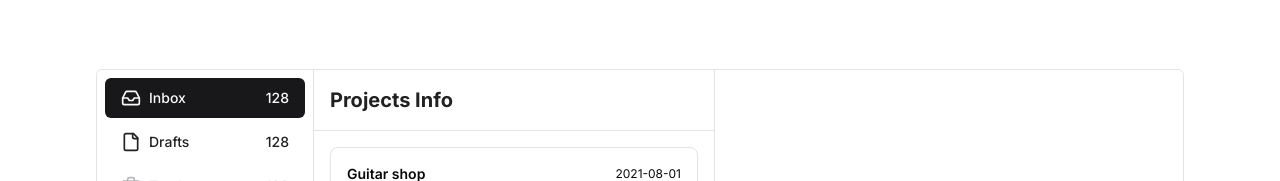
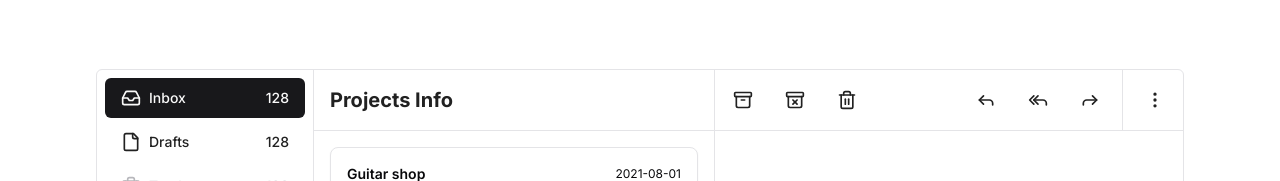
Before and after one commit to BartoszBrodowski/portfolio, a Next.js app: page / in a window 1280 px wide. Shown: the part 731-912 px from the top of the page. Built offline with nearby package versions, Linux system fonts and the light colour scheme.

Commit message:
feat(projects): content header

```diff
--- a/package.json
+++ b/package.json
@@ -13,6 +13,7 @@
     "@radix-ui/react-scroll-area": "^1.0.5",
     "@radix-ui/react-separator": "^1.0.3",
     "@radix-ui/react-slot": "^1.0.2",
+    "@radix-ui/react-tooltip": "^1.0.7",
     "@visx/group": "^3.3.0",
     "@visx/pattern": "^3.3.0",
     "@visx/shape": "^3.5.0",
--- a/src/components/Projects/ProjectContent.tsx
+++ b/src/components/Projects/ProjectContent/ProjectContent.tsx
@@ -1,5 +1,7 @@
 import { Project } from "@/interfaces/project.interface";
 import { FunctionComponent } from "react";
+import ProjectContentHeader from "./ProjectContentHeader";
+import { Separator } from "@/components/ui/separator";
 
 interface ProjectContentProps {
     project: Project;
@@ -7,8 +9,9 @@ interface ProjectContentProps {
 
 const ProjectContent: FunctionComponent<ProjectContentProps> = ({project}) => {
     return (
-        <div>
-            {project.name}
+        <div className="flex flex-col w-full">
+            <ProjectContentHeader />
+            <Separator />
         </div>
     );
 }
--- /dev/null
+++ b/src/components/Projects/ProjectContent/ProjectContentHeader.tsx
@@ -0,0 +1,79 @@
+import { FunctionComponent } from "react";
+import { Archive, ArchiveX, Trash2, Reply, ReplyAll, Forward, MoreVertical, icons } from "lucide-react";
+import { Separator } from "@/components/ui/separator";
+import { Tooltip, TooltipContent, TooltipProvider } from "@/components/ui/tooltip";
+import { TooltipTrigger } from "@radix-ui/react-tooltip";
+import { Button } from "@/components/ui/button";
+
+interface IconTooltip {
+    element: JSX.Element;
+    tooltipText: string;
+}
+
+const iconSize = 20
+
+const archiveIcons: IconTooltip[] = [
+    { element: <Archive size={iconSize} />, tooltipText: "Archive" },
+    { element: <ArchiveX size={iconSize} />, tooltipText: "Unarchive" },
+    { element: <Trash2 size={iconSize} />, tooltipText: "Delete" }
+];
+
+const forwardIcons: IconTooltip[] = [
+    { element: <Reply size={iconSize} />, tooltipText: "Reply" },
+    { element: <ReplyAll size={iconSize} />, tooltipText: "Reply all" },
+    { element: <Forward size={iconSize} />, tooltipText: "Forward" }
+];
+
+const ProjectContentHeader: FunctionComponent = () => {
+    return (
+        <div className="flex justify-between w-full h-[60px] px-2">
+            <TooltipProvider delayDuration={0}>
+                <ul className="flex items-center justify-between gap-3">
+                    {archiveIcons.map((icon, index) => {
+                        return (
+                            <Tooltip key={index}>
+                                <TooltipTrigger asChild>
+                                    <Button variant='ghost' size='icon'>
+                                        {icon.element}
+                                        <TooltipContent>
+                                            <span>{icon.tooltipText}</span>
+                                        </TooltipContent>
+                                    </Button>
+                                </TooltipTrigger>
+                            </Tooltip>
+                        )
+                    })}
+                </ul>
+                <ul className="flex items-center gap-3">
+                    {forwardIcons.map((icon, index) => {
+                        return (
+                            <Tooltip key={index}>
+                                <TooltipTrigger asChild>
+                                    <Button variant='ghost' size='icon'>
+                                        {icon.element}
+                                        <TooltipContent>
+                                            <span>{icon.tooltipText}</span>
+                                        </TooltipContent>
+                                    </Button>
+                                </TooltipTrigger>
+                            </Tooltip>
+                        )
+                    })}
+                    <Separator orientation="vertical" />
+                    <Tooltip>
+                        <TooltipTrigger asChild>
+                            <Button variant='ghost' size='icon'>
+                                <MoreVertical size={iconSize} />
+                                <TooltipContent>
+                                    <span>More</span>
+                                </TooltipContent>
+                            </Button>
+                        </TooltipTrigger>
+                    </Tooltip>
+                </ul>
+            </TooltipProvider>
+        </div>
+    );
+}
+
+export default ProjectContentHeader;
--- a/src/components/Projects/ProjectIsnfo.tsx
+++ b/src/components/Projects/ProjectIsnfo.tsx
@@ -4,7 +4,7 @@ import { Project } from "@/interfaces/project.interface";
 import { FunctionComponent } from "react";
 import { ResizableHandle, ResizablePanel, ResizablePanelGroup } from "../ui/resizable";
 import { Separator } from "../ui/separator";
-import ProjectContent from "./ProjectContent";
+import ProjectContent from "./ProjectContent/ProjectContent";
 import ProjectsList from "./ProjectsList";
 
 interface ProjectsInfoProps {
@@ -26,7 +26,7 @@ const ProjectsInfo: FunctionComponent<ProjectsInfoProps> = ({projects, clickedPr
             </ResizablePanel>
             <ResizableHandle withHandle />
             <ResizablePanel defaultSize={75}>
-                <div className="flex h-full items-center justify-center p-6">
+                <div className="flex h-full items-start justify-center">
                     <ProjectContent project={projects[clickedProjectIndex]} />
                 </div>
             </ResizablePanel>
--- /dev/null
+++ b/src/components/ui/tooltip.tsx
@@ -0,0 +1,30 @@
+"use client"
+
+import * as React from "react"
+import * as TooltipPrimitive from "@radix-ui/react-tooltip"
+
+import { cn } from "@/lib/utils"
+
+const TooltipProvider = TooltipPrimitive.Provider
+
+const Tooltip = TooltipPrimitive.Root
+
+const TooltipTrigger = TooltipPrimitive.Trigger
+
+const TooltipContent = React.forwardRef<
+  React.ElementRef<typeof TooltipPrimitive.Content>,
+  React.ComponentPropsWithoutRef<typeof TooltipPrimitive.Content>
+>(({ className, sideOffset = 4, ...props }, ref) => (
+  <TooltipPrimitive.Content
+    ref={ref}
+    sideOffset={sideOffset}
+    className={cn(
+      "z-50 overflow-hidden rounded-md border bg-popover px-3 py-1.5 text-sm text-popover-foreground shadow-md animate-in fade-in-0 zoom-in-95 data-[state=closed]:animate-out data-[state=closed]:fade-out-0 data-[state=closed]:zoom-out-95 data-[side=bottom]:slide-in-from-top-2 data-[side=left]:slide-in-from-right-2 data-[side=right]:slide-in-from-left-2 data-[side=top]:slide-in-from-bottom-2",
+      className
+    )}
+    {...props}
+  />
+))
+TooltipContent.displayName = TooltipPrimitive.Content.displayName
+
+export { Tooltip, TooltipTrigger, TooltipContent, TooltipProvider }
```
Also changed, not shown: 1 other file (tests, documents, lock files or other folders).
